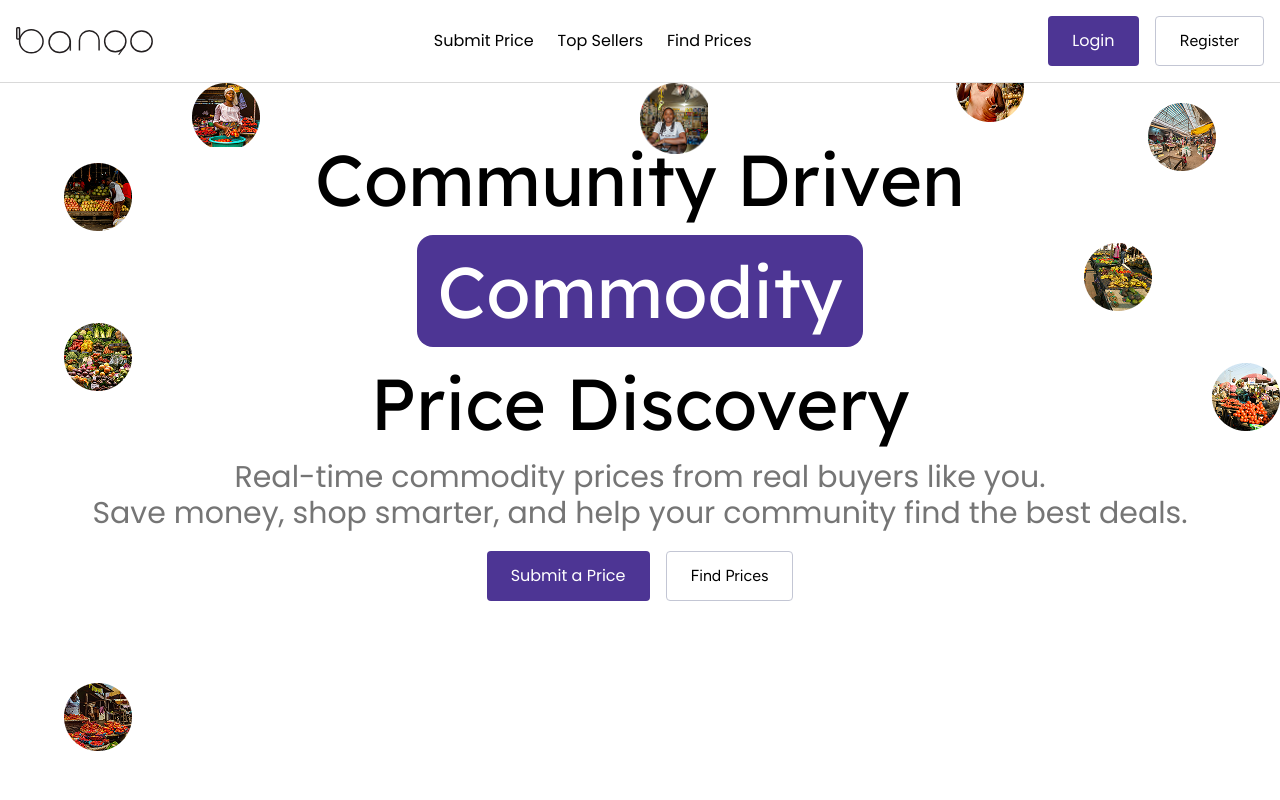
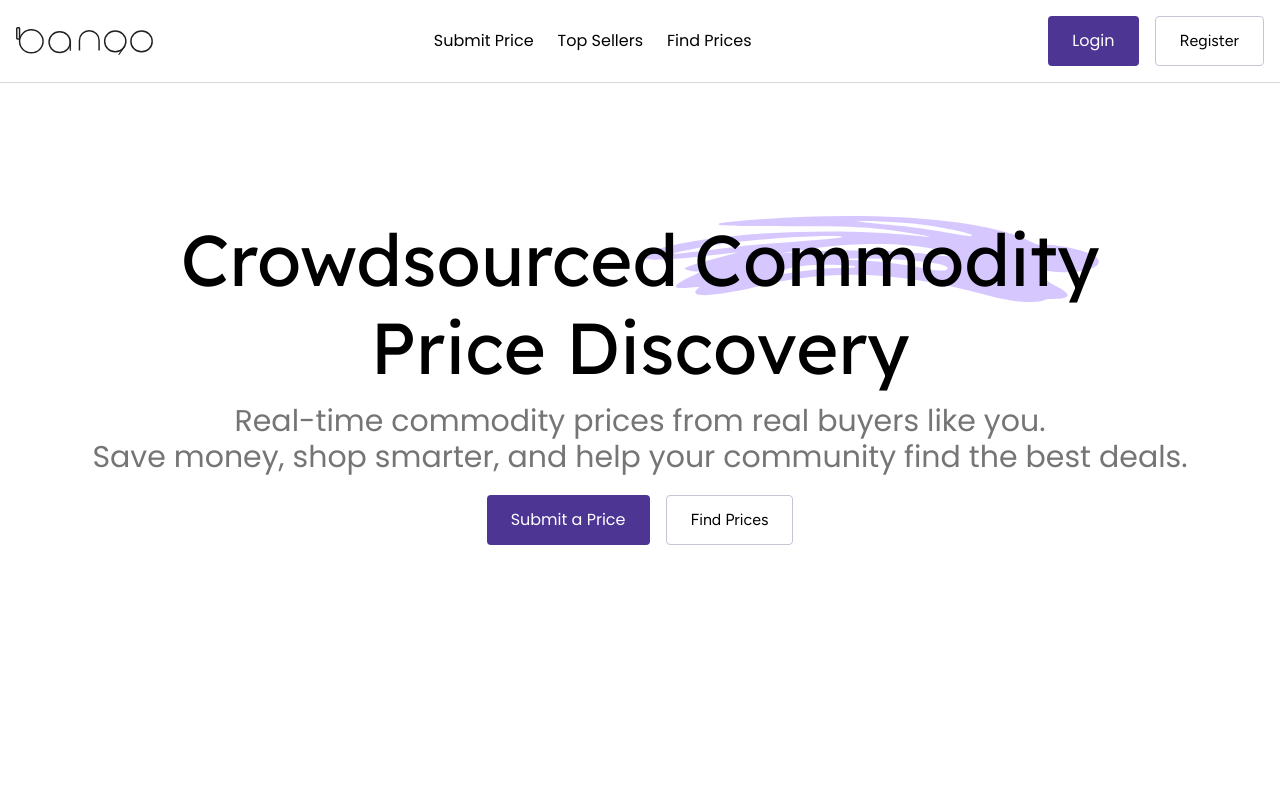
Before and after one commit to Bango-dev/bango-frontend, a Next.js app: page / in a window 1280 px wide. Shown: the top 800 px of the page. Built offline with nearby package versions, Linux system fonts and the light colour scheme.

Commit message:
made some changes on the hero section

```diff
--- a/landing-page/hero/Hero.tsx
+++ b/landing-page/hero/Hero.tsx
@@ -18,33 +18,24 @@ const Hero = () => {
   // Predefined random positions (or you can generate dynamically)
   const positions = [
     { top: "10%", left: "5%" },
-    { top: "20%", right: "10%" },
+    { top: "70%", right: "10%" },
     { top: "75%", left: "5%" },
     { top: "0", left: "15%" },
     { bottom: "20%", right: "5%" },
     { top: "0", left: "50%" },
     { top: "0", right: "20%" },
-    { top: "30%", left: "5%" },
-    { top: "35%", right: "0" },
+    { top: "50%", left: "5%" },
+    { top: "50%", right: "0" },
   ];
   return (
-    <section className="relative  flex flex-col  sm:bg-cover sm:bg-center  items-center pt-5 h-screen ">
+    <section className="relative  flex flex-col  sm:bg-cover sm:bg-center   items-center pt-5 h-screen ">
       {/* Desktop background image */}
-      {/* <div className="hidden sm:block absolute inset-0 -z-10">
-        <Image
-          src="/images/hero/hero-background-image.png"
-          alt="Hero Background"
-          fill
-          priority
-          className="object-contain"
-        />
-      </div> */}
 
       {/* Random decorative background images */}
       {bgImages.map((src, index) => (
         <div
           key={index}
-          className="absolute -z-10 hidden sm:block"
+          className={`absolute animate-fade-sequence -z-10 hidden sm:block img-${index}  `}
           style={{
             top: positions[index].top,
             left: positions[index].left,
@@ -66,12 +57,21 @@ const Hero = () => {
         />
       </div>
 
-      <div className=" relative z-10 flex flex-col items-center sm:mt-10 ">
-        <h1 className=" hero-heading font-normal ">Community Driven</h1>
-        <h1 className="bg-[var(--color-primary)] hero-heading text-white p-5 my-5  rounded-2xl ">
-          Commodity
-        </h1>
-        <h1 className=" hero-heading font-normal ">Price Discovery</h1>
+      <div className=" relative z-10 flex flex-col items-center sm:mt-30 ">
+        <div className="flex relative sm:flex-row flex-col items-center justify-center gap-4 sm:mt-0 mt-2">
+          <h1 className=" hero-heading ">Crowdsourced</h1>
+          <div className=" absolute sm:left-6/12 left-0 sm:top-auto top-14  -z-10">
+            <Image
+              src="/images/hero/hero-bg-img.svg"
+              alt="Hero Background"
+              width={496}
+              height={96}
+              className="object-contain"
+            />
+          </div>
+          <h1 className=" hero-heading   ">Commodity</h1>
+        </div>
+        <h1 className=" hero-heading mt-4 ">Price Discovery</h1>
         <h2 className=" xl:text-3xl lg:text-2xl md:text-1xl sm:text-base text-sm text-wrap mx-5 text-[#757575] text-center my-5">
           Real-time commodity prices from real buyers like you. <br /> Save
           money, shop smarter, and help your community find the best deals.
--- a/landing-page/navbar/Navbar.tsx
+++ b/landing-page/navbar/Navbar.tsx
@@ -33,6 +33,7 @@ const Navbar = () => {
 
   return (
     <nav className="w-full flex items-center justify-between bg-[var(--color-secondary)] py-4 cursor-pointer">
+      <Link href="/" >
         <div>
           <Image
             className="pl-4"
@@ -42,6 +43,7 @@ const Navbar = () => {
             height={32}
           />
         </div>
+      </Link>
 
       <ul className="hidden md:flex list-none">
         <Link href="/form/step-1" className="nav-link">
```
Also changed, not shown: public/images/hero/hero-bg-img.svg (added). Lines whose indentation alone changed are shown as unchanged.
